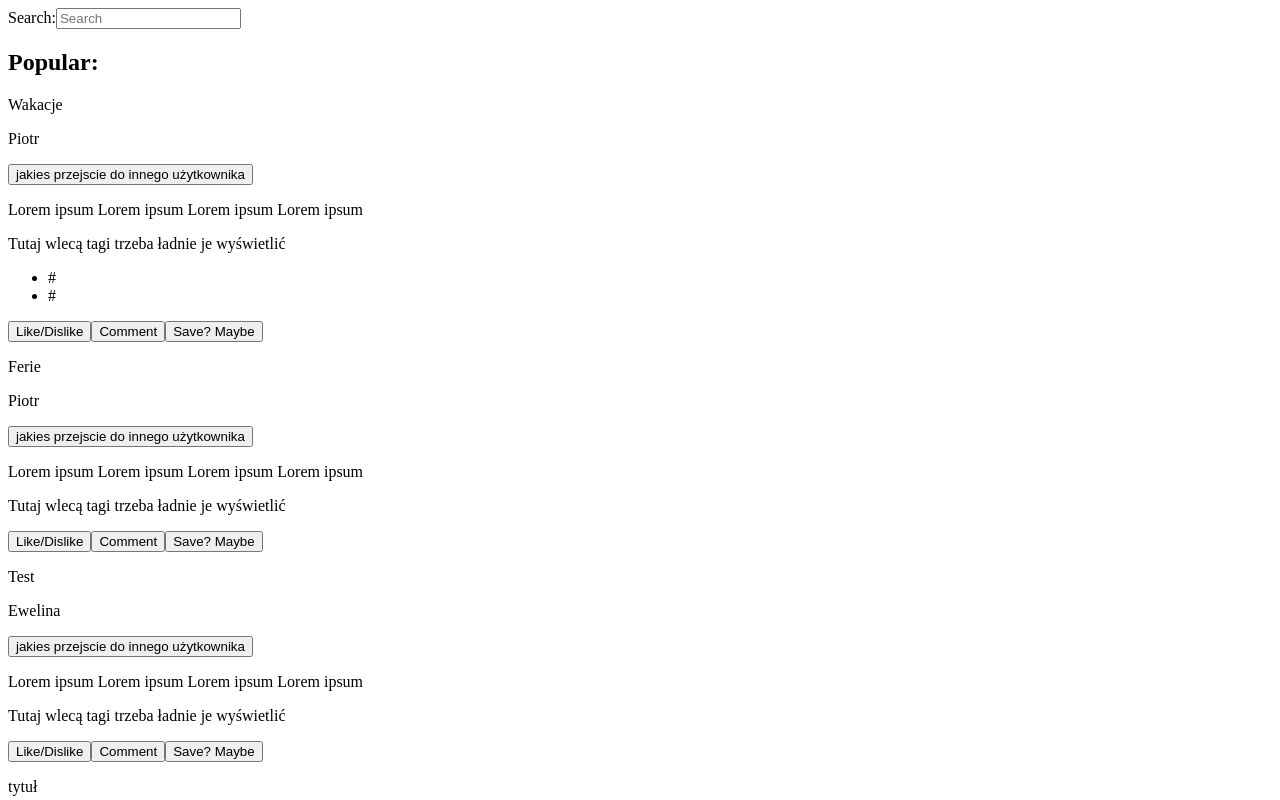
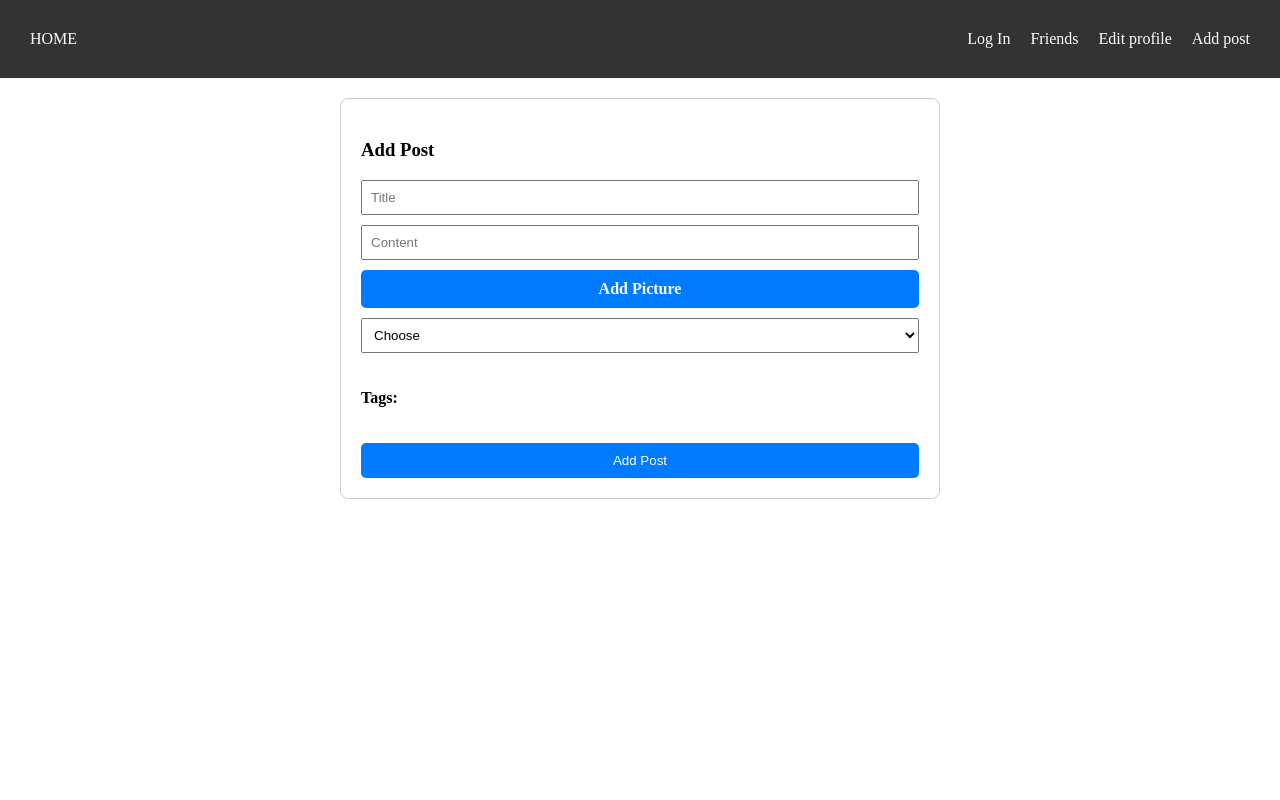
Before and after one commit to matik802/AIooK_Projekt_2_React, a React (Create React App) app: page /addPost in a window 1280 px wide. Shown: the top 800 px of the page. Built offline with nearby package versions, Linux system fonts and the light colour scheme; data requests are answered from the project's data file.

Commit message:
front-end

```diff
--- a/db.json
+++ b/db.json
@@ -1,7 +1,7 @@
 {
   "users": [
     {
-      "id": 1,
+      "id": "1",
       "name": "Piotr",
       "surname": "Kowalski",
       "email": "piotrK@wp.pl",
@@ -18,7 +18,7 @@
       ]
     },
     {
-      "id": 2,
+      "id": "2",
       "name": "Ewelina",
       "surname": "Czajkowska",
       "email": "ewelinaC@wp.pl",
@@ -34,7 +34,7 @@
   ],
   "posts": [
     {
-      "id": 1,
+      "id": "1",
       "title": "Wakacje",
       "body": "Lorem ipsum Lorem ipsum Lorem ipsum Lorem ipsum",
       "dateCreated": "2023-12-31 00:00:00",
@@ -48,43 +48,50 @@
       "postPictures": [
         1
       ],
-      "tags": [
-        1,
-        2
-      ]
+      "tags": [1]
     },
     {
-      "id": 2,
+      "id": "2",
       "title": "Ferie",
       "body": "Lorem ipsum Lorem ipsum Lorem ipsum Lorem ipsum",
       "dateCreated": "2023-12-31 00:00:00",
       "id_user": 1,
       "postComments": [],
       "postReactions": [],
-      "postPictures": []
+      "postPictures": [],
+      "tags": []
     },
     {
-      "id": 3,
+      "id": "3",
       "title": "Test",
       "body": "Lorem ipsum Lorem ipsum Lorem ipsum Lorem ipsum",
       "dateCreated": "2023-12-33 00:00:00",
       "id_user": 2,
       "postComments": [],
       "postReactions": [],
-      "postPictures": []
+      "postPictures": [],
+      "tags": []
     },
     {
       "title": "tytuł",
       "body": "kontent",
       "dateCreated": "2024-01-09T08:23:12.600Z",
-      "tags": [],
       "id_user": 2,
-      "id": 4
+      "id": "4",
+      "tags": [1]
+    },
+    {
+      "id": "efde",
+      "title": "xc",
+      "body": "zxc",
+      "dateCreated": "2024-01-15T14:02:51.635Z",
+      "id_user": 2,
+      "tags": [1,2]
     }
   ],
   "posts_comments": [
     {
-      "id": 1,
+      "id": "1",
       "content": "Comment on the sample post",
       "date_created": "2022-01-07T10:00:00Z",
       "id_post": 1,
@@ -93,14 +100,14 @@
   ],
   "posts_pictures": [
     {
-      "id": 1,
+      "id": "1",
       "picture": null,
       "id_post": 1
     }
   ],
   "posts_reactions": [
     {
-      "id": 1,
+      "id": "1",
       "type": "Like",
       "date_created": "2022-01-08T08:30:00Z",
       "id_post": 1,
@@ -109,7 +116,7 @@
   ],
   "tags": [
     {
-      "id": 1,
+      "id": "1",
       "name": "Food",
       "posts": [
         1,
@@ -117,7 +124,7 @@
       ]
     },
     {
-      "id": 2,
+      "id": "2",
       "name": "Sport",
       "posts": [
         2
@@ -126,14 +133,14 @@
   ],
   "users_relations": [
     {
-      "id": 1,
+      "id": "1",
       "status": "Friends",
       "date_created": "2022-01-10T14:30:00Z",
       "id_user_from": 1,
       "id_user_to": 2
     },
     {
-      "id": 2,
+      "id": "2",
       "status": "Friends",
       "date_created": "2022-01-11T08:45:00Z",
       "id_user_from": 2,
--- a/package.json
+++ b/package.json
@@ -10,7 +10,7 @@
     "json-server": "^1.0.0-alpha.10",
     "react": "^18.2.0",
     "react-dom": "^18.2.0",
-    "react-router-dom": "^6.21.1",
+    "react-router-dom": "^6.21.2",
     "react-scripts": "5.0.1",
     "web-vitals": "^2.1.4"
   },
--- a/src/index.js
+++ b/src/index.js
@@ -2,11 +2,15 @@ import React from 'react';
 import ReactDOM from 'react-dom/client';
 import App from './js/App';
 import reportWebVitals from './reportWebVitals';
+import {BrowserRouter} from "react-router-dom";
+import "./styles.css"
 
 const root = ReactDOM.createRoot(document.getElementById('root'));
 root.render(
   <React.StrictMode>
-    <App />
+    <BrowserRouter>
+        <App />
+    </BrowserRouter>
   </React.StrictMode>
 );
 reportWebVitals();
--- a/src/js/AddPost.js
+++ b/src/js/AddPost.js
@@ -95,13 +95,7 @@ function AddPost() {
     };
 
     return (
-        <div>
-            <h1>Z tego to trzeba zrobić jakies okno które bedzie mozna otwierac na roznych widokach</h1>
-            {!showPostForm ? (
-                <div>
-                    <button onClick={showPostFormHandler}>Add Post</button>
-                </div>
-            ) : (
+        <div className="add-post-container">
                 <div>
                     <h3>Add Post</h3>
                     <form onSubmit={handleFormSubmit}>
@@ -155,7 +149,6 @@ function AddPost() {
                         <button type="submit"> Add Post</button>
                     </form>
                 </div>
-            )}
         </div>
     );
 }
--- a/src/js/App.js
+++ b/src/js/App.js
@@ -4,11 +4,27 @@ import MyProfile from "./EditProfile";
 import Friends from "./Friends";
 import AddPost from "./AddPost";
 import EditProfile from "./EditProfile";
+import Navbar from  "./Navbar"
+import {Route, Routes} from "react-router-dom";
 
 function App() {
+
   return (
-<Home/>
-  );
+      <>
+          <Navbar />
+            <div className="container">
+                <Routes>
+                    <Route path="/" element={<Home />}/>
+                    <Route path="/login" element={<Login />}/>
+                    <Route path="/editProgile" element={<EditProfile />}/>
+                    <Route path="/addPost" element={<AddPost />}/>
+                    <Route path="/friends" element={<Friends />}/>
+                    <Route path="/editProfile" element={<EditProfile />}/>
+                    <Route path="/addPost" element={<AddPost />}/>
+                </Routes>
+            </div>
+      </>
+);
 }
 
 export default App;
--- a/src/js/EditProfile.js
+++ b/src/js/EditProfile.js
@@ -87,7 +87,7 @@ const EditProfile = () => {
     };
 
     return (
-        <div>
+        <div className="edit-profile-container">
             <h1>User Profile</h1>
             <button onClick={startEditing} disabled={isEditing}>
                 Edit Profile
--- a/src/js/Friends.js
+++ b/src/js/Friends.js
@@ -44,18 +44,14 @@ const Friends = () => {
 
 
     return (
-        <div>
+        <div className="friends-container">
             <form>
-                <label>Search:</label>
                 <input
                     type="text"
                     onChange={handleSearchChange}
                     placeholder="Search"
                 />
             </form>
-            <p>Ja bym tu zrobiła widok zaproszenia i znajomi napewno</p>
-            <p>i npw jakis ładny sposob jeszcze wszystkich użytkowników  wrzucic których możemy dodać do znajomych</p>
-            <p>może 3 przewijane sekcje czy cos</p>
             <div>
                 <h2>Requests:</h2>
                 {Array.isArray(requests) && requests.length > 0 ? (
@@ -85,7 +81,8 @@ const Friends = () => {
                                 {`${friend.name} ${friend.surename}`}
                                 <button
                                     type="button"
-                                    onClick={() => handleRemoveFriend(friend.id)}>Remove
+                                    onClick={() => handleRemoveFriend(friend.id)}>
+                                    Remove
                                 </button>
                             </li>
                         ))}
--- a/src/js/Home.js
+++ b/src/js/Home.js
@@ -1,4 +1,6 @@
-import React, {useEffect, useState} from 'react';
+// Home.jsx
+
+import React, { useEffect, useState } from 'react';
 import API from "./API";
 
 const Home = () => {
@@ -36,46 +38,44 @@ const Home = () => {
     }, []);
 
     return (
-        <div>
+        <div className="home-container">
+            <div className="home-search-container">
                 <form>
-                <label>Search:</label>
                     <input
                         type="text"
                         onChange={handleSearchChange}
                         placeholder="Search"
+                        className="home-search-input"
                     />
                 </form>
-            <h2>Popular:</h2>
+            </div>
+            <h2>Popular posts:</h2>
             <div>
                 {posts.map((post, index) => (
-                    <div key={post.id}>
+                    <div key={post.id} className="home-post">
                         <div>
-                            <p>{post.title}</p>
+                            <p className="home-post-title">{post.title}</p>
                             <p>{findUserName(post.id_user)}</p>
                             <button>jakies przejscie do innego użytkownika</button>
                         </div>
-                        <div>
+                        <div className="home-post-body">
                             <p>{post.body}</p>
-                            <p>Tutaj wlecą tagi trzeba ładnie je wyświetlić</p>
-                            <ul>
+                            <ul className="home-post-tags">
                                 {post.tags?.map((tag, index) => (
                                     <li key={index}> #{tag.name}</li>
                                 ))}
                             </ul>
                         </div>
+                        <div className="home-post-buttons">
                             <div>
-                            <div>
-                                <button
-                                    type="button">
+                                <button type="button" className="home-like-button">
                                     Like/Dislike
                                 </button>
-                                <button
-                                    type="button">
+                                <button type="button" className="home-comment-button">
                                     Comment
                                 </button>
-                                <button
-                                    type="button"
-                                >Save? Maybe
+                                <button type="button" className="home-save-button">
+                                    Save? Maybe
                                 </button>
                             </div>
                         </div>
--- /dev/null
+++ b/src/js/Navbar.js
@@ -0,0 +1,17 @@
+import {Link} from "react-router-dom";
+
+export default function Navbar(){
+    return (
+        <div className="navbar">
+            <div className="navbar-left">
+                <Link to="/">HOME</Link>
+            </div>
+            <div className="navbar-right">
+                <Link to="/login">Log In</Link>
+                <Link to="/friends">Friends</Link>
+                <Link to="/editProfile">Edit profile</Link>
+                <Link to="/addPost">Add post</Link>
+            </div>
+        </div>
+    );
+}
--- /dev/null
+++ b/src/styles.css
@@ -0,0 +1,440 @@
+*{
+    box-sizing: border-box;
+}
+
+body{
+    margin: 0;
+}
+
+.container{
+    margin-top: 20px;
+}
+
+/* Home */
+
+.home-container {
+    max-width: 800px;
+    margin: auto;
+}
+
+.home-post {
+    background-color: #fff;
+    margin-bottom: 20px;
+    padding: 15px;
+    border-radius: 10px;
+    box-shadow: 0 2px 4px rgba(0, 0, 0, 0.1);
+}
+
+.home-post-title {
+    font-size: 1.2em;
+    font-weight: bold;
+}
+
+.home-post-body {
+    margin-top: 10px;
+    margin-bottom: 15px;
+}
+
+.home-post-tags {
+    list-style: none;
+    padding: 0;
+    margin: 10px 0;
+}
+
+.home-post-tags li {
+    display: inline-block;
+    margin-right: 10px;
+    background-color: #f0f0f0;
+    padding: 5px 10px;
+    border-radius: 5px;
+}
+
+.home-post-buttons {
+    margin-top: 15px;
+}
+
+.home-post-buttons button {
+    margin-right: 10px;
+    padding: 8px 12px;
+    border: none;
+    border-radius: 5px;
+    cursor: pointer;
+}
+
+.home-like-button {
+    background-color: #1877f2;
+    color: #fff;
+}
+
+.home-comment-button {
+    background-color: #f0f0f0;
+}
+
+.home-save-button {
+    background-color: #f0f0f0;
+}
+
+.home-search-container {
+    margin-bottom: 20px;
+}
+
+
+.home-search-input {
+    padding: 8px;
+    width: 100%;
+    border: 1px solid #ccc;
+    border-radius: 5px;
+    box-sizing: border-box;
+}
+
+.home-search-input:focus {
+    outline: none;
+    border-color: #1877f2;
+}
+
+/* Navbar */
+
+.navbar {
+    display: flex;
+    justify-content: space-between;
+    align-items: center;
+    padding: 30px;
+    background-color: #333;
+    color: #fff;
+    margin: 0;
+}
+
+
+.navbar-left {
+    display: flex;
+    align-items: center;
+}
+
+.navbar-left a {
+    text-decoration: none;
+    color: #fff;
+    margin-right: 20px;
+}
+
+.navbar-right {
+    display: flex;
+    align-items: center;
+}
+
+.navbar-right a {
+    text-decoration: none;
+    color: #fff;
+    margin-left: 20px;
+    transition: color 0.3s ease;
+}
+
+.navbar-right a:hover {
+    color: #ffd700;
+}
+
+/* Login */
+
+.login-container {
+    max-width: 400px;
+    margin: auto;
+    padding: 20px;
+    border: 1px solid #ccc;
+    border-radius: 8px;
+}
+
+.login-form {
+    display: flex;
+    flex-direction: column;
+}
+
+.login-form h3 {
+    text-align: center;
+}
+
+.login-form input {
+    margin: 10px 0;
+    padding: 8px;
+    border: 1px solid #ccc;
+    border-radius: 5px;
+}
+
+.login-form button {
+    padding: 10px;
+    background-color: #1877f2;
+    color: #fff;
+    border: none;
+    border-radius: 5px;
+    cursor: pointer;
+    transition: background-color 0.3s ease;
+}
+
+.login-form button:hover {
+    background-color: #0e5a8a;
+}
+
+.login-form span {
+    color: red;
+    margin-top: 5px;
+}
+
+.gender-options {
+    display: flex;
+    align-items: center;
+    margin-bottom: 10px;
+}
+
+.gender-options label {
+    display: flex;
+    align-items: center;
+    margin-right: 5px;
+}
+
+.gender-options input {
+    margin: 0 5px 0 0;
+}
+
+.login-switch-button {
+    background-color: #fff;
+    color: #1877f2;
+    border: 1px solid #1877f2;
+    border-radius: 5px;
+    padding: 8px;
+    cursor: pointer;
+    transition: background-color 0.3s ease, color 0.3s ease;
+    margin-left: 10px;
+}
+
+.login-switch-button:hover {
+    background-color: #1877f2;
+    color: #fff;
+}
+
+/* Friends */
+
+.friends-container {
+    max-width: 600px;
+    margin: auto;
+    padding: 20px;
+    border: 1px solid #ccc;
+    border-radius: 8px;
+}
+
+.friends-container form {
+    margin-bottom: 20px;
+    display: flex;
+    align-items: center;
+}
+
+.friends-container label {
+    margin-right: 10px;
+}
+
+.friends-container input[type="text"] {
+    padding: 8px;
+    width: 100%;
+}
+
+.friends-container h2 {
+    margin-top: 20px;
+}
+
+.friends-container ul {
+    list-style: none;
+    padding: 0;
+}
+
+.friends-container li {
+    display: flex;
+    justify-content: space-between;
+    align-items: center;
+    margin-bottom: 10px;
+}
+
+.friends-container button {
+    padding: 8px;
+    background-color: #dc3545;
+    color: #fff;
+    border: none;
+    border-radius: 5px;
+    cursor: pointer;
+}
+
+.friends-container button:hover {
+    background-color: #c82333;
+}
+
+.friends-container p {
+    margin-top: 10px;
+}
+
+/* EditProfile */
+
+.edit-profile-container {
+    max-width: 600px;
+    margin: auto;
+    padding: 20px;
+    border: 1px solid #ccc;
+    border-radius: 8px;
+}
+
+.edit-profile-container h1 {
+    text-align: center;
+}
+
+.edit-profile-container button {
+    margin-top: 10px;
+    margin-right: 10px;
+    padding: 10px;
+    background-color: #007bff;
+    color: #fff;
+    border: none;
+    border-radius: 5px;
+    cursor: pointer;
+}
+
+.edit-profile-container button:disabled {
+    background-color: #ccc;
+    cursor: not-allowed;
+}
+
+.edit-profile-container h2 {
+    margin-top: 20px;
+}
+
+.edit-profile-container form {
+    display: grid;
+    gap: 10px;
+}
+
+.edit-profile-container label {
+    font-weight: bold;
+}
+
+.edit-profile-container input[type="email"],
+.edit-profile-container input[type="text"],
+.edit-profile-container input[type="password"],
+.edit-profile-container input[type="textarea"] {
+    padding: 8px;
+    width: 100%;
+}
+
+.edit-profile-container span {
+    color: red;
+}
+
+.edit-profile-container img {
+    max-width: 100%;
+    max-height: 200px;
+    object-fit: cover;
+    border-radius: 5px;
+    cursor: pointer;
+}
+
+.edit-profile-container label[for="upload-image"] {
+    display: block;
+    text-align: center;
+    padding: 10px;
+    background-color: #007bff;
+    color: #fff;
+    border: none;
+    border-radius: 5px;
+    cursor: pointer;
+}
+
+.edit-profile-container label[for="upload-image"]:hover {
+    background-color: #0056b3;
+}
+
+.edit-profile-container input[type="file"] {
+    display: none;
+}
+
+/* AddPost*/
+
+.add-post-container {
+    max-width: 600px;
+    margin: auto;
+    padding: 20px;
+    border: 1px solid #ccc;
+    border-radius: 8px;
+}
+
+.add-post-container h1 {
+    text-align: center;
+}
+
+.add-post-container button {
+    margin-top: 10px;
+    padding: 10px;
+    background-color: #28a745;
+    color: #fff;
+    border: none;
+    border-radius: 5px;
+    cursor: pointer;
+}
+
+.add-post-container h3 {
+    margin-top: 20px;
+}
+
+.add-post-container form {
+    display: grid;
+    gap: 10px;
+}
+
+.add-post-container input[type="text"],
+.add-post-container input[type="textarea"],
+.add-post-container select,
+.add-post-container input[type="file"] {
+    padding: 8px;
+    width: 100%;
+}
+
+.add-post-container label {
+    font-weight: bold;
+}
+
+.add-post-container label[for="imageUpload"] {
+    display: block;
+    text-align: center;
+    padding: 10px;
+    background-color: #007bff;
+    color: #fff;
+    border: none;
+    border-radius: 5px;
+    cursor: pointer;
+}
+
+.add-post-container label[for="imageUpload"]:hover {
+    background-color: #0056b3;
+}
+
+.add-post-container img {
+    max-width: 100%;
+    max-height: 200px;
+    object-fit: cover;
+    border-radius: 5px;
+    cursor: pointer;
+}
+
+.add-post-container select {
+    margin-bottom: 10px;
+}
+
+.add-post-container ul {
+    list-style: none;
+    padding: 0;
+}
+
+.add-post-container li {
+    display: inline;
+    margin-right: 5px;
+}
+
+.add-post-container button[type="submit"] {
+    background-color: #007bff;
+}
+
+.add-post-container button[type="submit"]:hover {
+    background-color: #0056b3;
+}
```
Also changed, not shown: src/js/Login.js (+30 -25 lines), 1 other file (tests, documents, lock files or other folders). Lines whose indentation alone changed are shown as unchanged.
